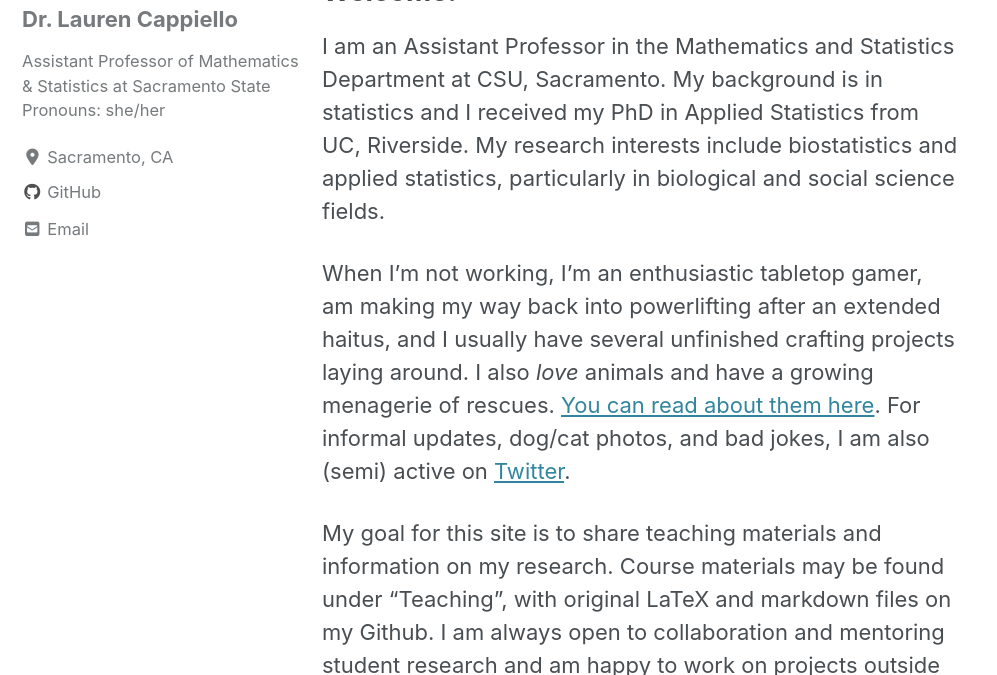
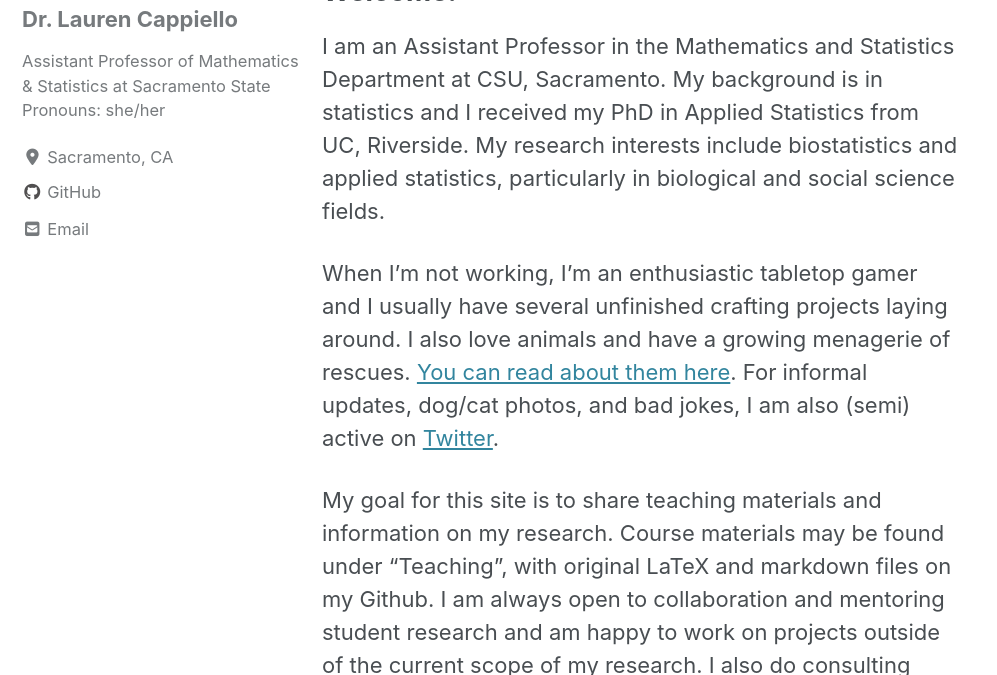
Before and after one commit to lgpcappiello/lgpcappiello.github.io, a Jekyll site: the page built from index.md, in a window 1280 px wide and 900 px high, cut to the strip 225-900 px from the top of the window. Shown: the whole strip, without its empty margins (0-997 px from the left). Built offline with Jekyll 4.4.1, drawn with Linux system fonts in a browser that asks for light colours; cached includes are drawn as plain includes; nearby versions of some CDN libraries; our own code applies the rules of GitHub Pages for plain Markdown files.

Commit message:
Update index.md

```diff
--- a/index.md
+++ b/index.md
@@ -8,7 +8,7 @@
 
 I am an Assistant Professor in the Mathematics and Statistics Department at CSU, Sacramento. My background is in statistics and I received my PhD in Applied Statistics from UC, Riverside. My research interests include biostatistics and applied statistics, particularly in biological and social science fields.
 
-When I'm not working, I'm an enthusiastic tabletop gamer, am making my way back into powerlifting after an extended haitus, and I usually have several unfinished crafting projects laying around. I also *love* animals and have a growing menagerie of rescues. <a href="https://lgpcappiello.github.io/Meet-the-Rescues/">You can read about them here</a>. For informal updates, dog/cat photos, and bad jokes, I am also (semi) active on <a href="https://twitter.com/lgpcappiello" target="_blank">Twitter</a>.
+When I'm not working, I'm an enthusiastic tabletop gamer and I usually have several unfinished crafting projects laying around. I also love animals and have a growing menagerie of rescues. <a href="https://lgpcappiello.github.io/Meet-the-Rescues/">You can read about them here</a>. For informal updates, dog/cat photos, and bad jokes, I am also (semi) active on <a href="https://twitter.com/lgpcappiello" target="_blank">Twitter</a>.
 
 My goal for this site is to share teaching materials and information on my research. Course materials may be found under "Teaching", with original LaTeX and markdown files on my Github. I am always open to collaboration and mentoring student research and am happy to work on projects outside of the current scope of my research. I also do consulting work as time permits. Please feel free to reach out to me with any questions.
 
```
